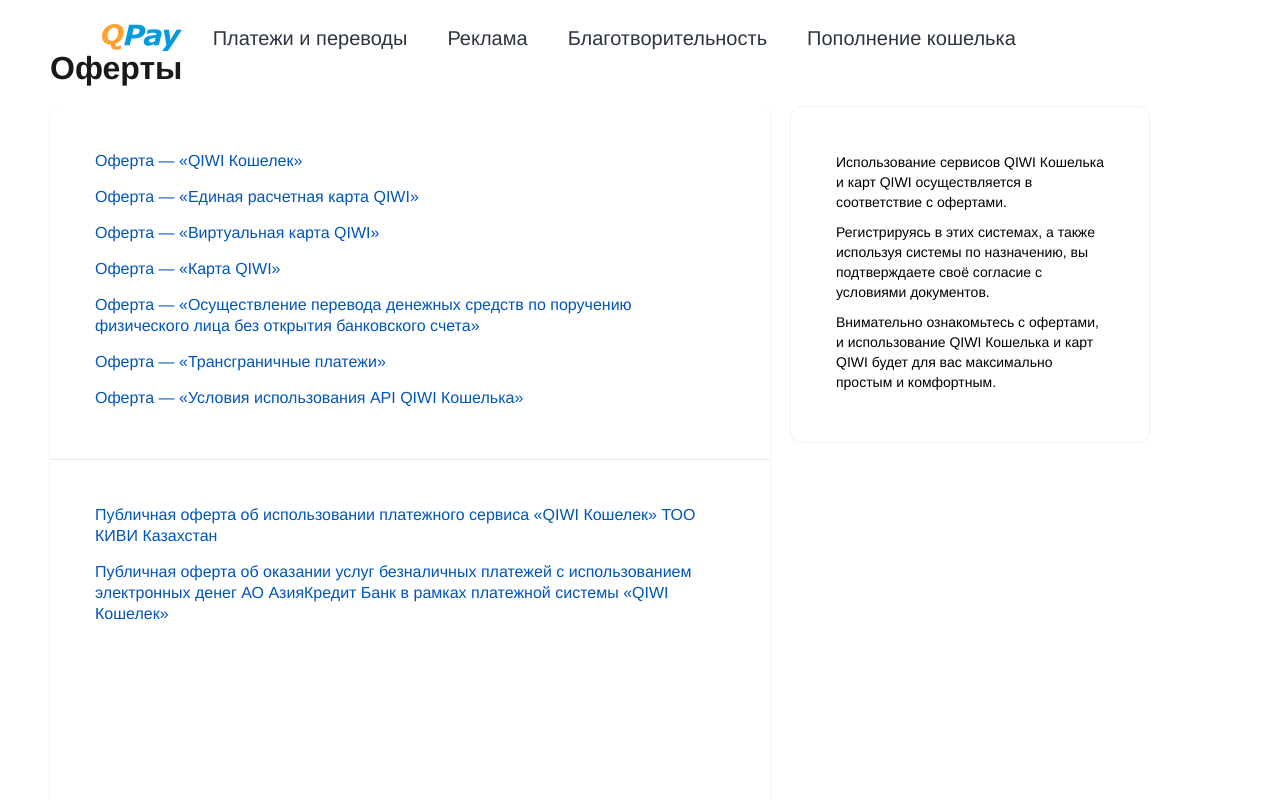
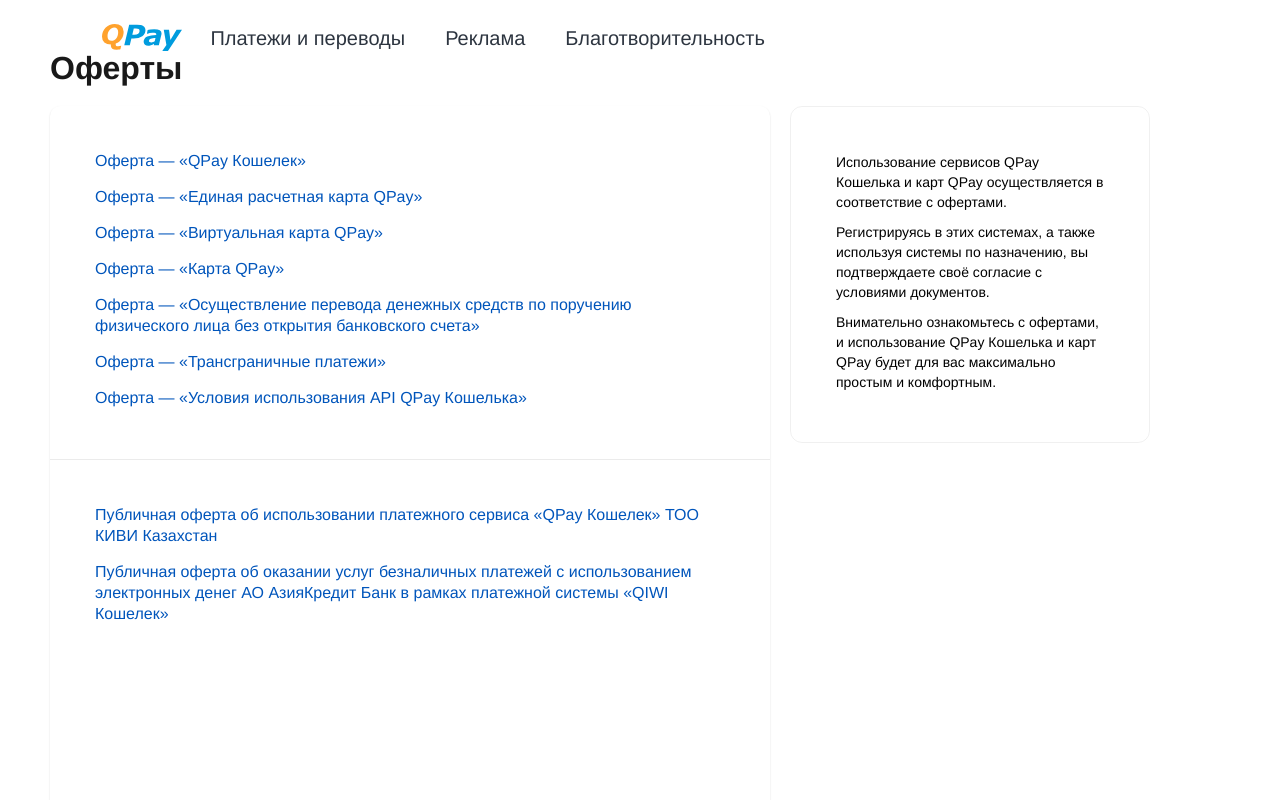
Before and after one commit to parvindavlatzoda/qpay.tj, a React app: page /offers in a window 1280 px wide. Shown: the top 800 px of the page. Built offline with nearby package versions, Linux system fonts and the light colour scheme.

Commit message:
стартовая страница делается

```diff
--- a/src/containers/Advertising.js
+++ b/src/containers/Advertising.js
@@ -14,7 +14,7 @@ export default class Advertising extends React.Component {
           style={{
             backgroundColor: "white",
             width: "73.33333333333333%",
-            margin: "10px .833333333333333%",
+            // margin: "10px .833333333333333%",
             // margin: "1em",
             padding: "1em"
           }}
--- a/src/containers/NavMenu.js
+++ b/src/containers/NavMenu.js
@@ -25,9 +25,9 @@ export default class NavMenu extends React.Component {
           <li>
             <Link to={"/charity"}>Благотворительность</Link>
           </li>
-          <li>
+          {/* <li>
             <Link to={"/"}>Пополнение кошелька</Link>
-          </li>
+          </li> */}
         </ul>
       </nav>
     );
--- a/src/containers/Offers.js
+++ b/src/containers/Offers.js
@@ -17,19 +17,13 @@ export default class Offers extends React.Component {
                     <div class="block-content-content-172">
                       <div class="section-self-230">
                         <div class="section-size3-233">
-                          <a
-                            class="link-self-11"
-                            href="//static.qiwi.com/ru/doc/oferta_lk.pdf"
-                          >
-                            Оферта — «QIWI Кошелек»
+                          <a class="link-self-11" href="#">
+                            Оферта — «QPay Кошелек»
                           </a>
                         </div>
                         <div class="section-size3-233">
-                          <a
-                            class="link-self-11"
-                            href="//static.qiwi.com/ru/doc/oferta_erk.pdf"
-                          >
-                            Оферта — «Единая расчетная карта QIWI»
+                          <a class="link-self-11" href="#">
+                            Оферта — «Единая расчетная карта QPay»
                           </a>
                         </div>
 
@@ -38,23 +32,17 @@ export default class Offers extends React.Component {
                             class="link-self-11"
                             href="//qiwi.com/page/file.action?id=300"
                           >
-                            Оферта — «Виртуальная карта QIWI»
+                            Оферта — «Виртуальная карта QPay»
                           </a>
                         </div>
                         <div class="section-size3-233">
-                          <a
-                            class="link-self-11"
-                            href="//qiwi.com/page/file.action?id=303"
-                          >
-                            Оферта — «Карта QIWI»
+                          <a class="link-self-11" href="#">
+                            Оферта — «Карта QPay»
                           </a>
                         </div>
 
                         <div class="section-size3-233">
-                          <a
-                            class="link-self-11"
-                            href="//qiwi.com/page/file.action?id=2022"
-                          >
+                          <a class="link-self-11" href="#">
                             Оферта — «Осуществление перевода денежных средств по
                             поручению физического лица без открытия банковского
                             счета»
@@ -62,20 +50,14 @@ export default class Offers extends React.Component {
                         </div>
 
                         <div class="section-size3-233">
-                          <a
-                            class="link-self-11"
-                            href="//qiwi.com/page/file.action?id=2019"
-                          >
+                          <a class="link-self-11" href="#">
                             Оферта — «Трансграничные платежи»
                           </a>
                         </div>
 
                         <div class="section-size3-233">
-                          <a
-                            class="link-self-11"
-                            href="//static.qiwi.com/ru/doc/oferta_api.pdf"
-                          >
-                            Оферта — «Условия использования API QIWI Кошелька»
+                          <a class="link-self-11" href="#">
+                            Оферта — «Условия использования API QPay Кошелька»
                           </a>
                         </div>
                       </div>
@@ -91,14 +73,11 @@ export default class Offers extends React.Component {
                             href="//static.qiwi.com/ru/doc/oferta-lk-kzt.pdf"
                           >
                             Публичная оферта об использовании платежного сервиса
-                            «QIWI Кошелек» ТОО КИВИ Казахстан
+                            «QPay Кошелек» ТОО КИВИ Казахстан
                           </a>
                         </div>
                         <div class="section-size3-233">
-                          <a
-                            class="link-self-11"
-                            href="//static.qiwi.com/ru/doc/oferta_akb_kzt.pdf"
-                          >
+                          <a class="link-self-11" href="#">
                             Публичная оферта об оказании услуг безналичных
                             платежей с использованием электронных денег АО
                             АзияКредит Банк в рамках платежной системы «QIWI
@@ -116,7 +95,7 @@ export default class Offers extends React.Component {
                 <div class="block-content-self-170">
                   <div class="block-content-content-172">
                     <p class="typo-self-180 typo-bold-198 typo-text-small-188">
-                      Использование сервисов QIWI Кошелька и карт QIWI
+                      Использование сервисов QPay Кошелька и карт QPay
                       осуществляется в соответствие с офертами.
                     </p>
                     <p class="typo-self-180 typo-bold-198 typo-text-small-188">
@@ -125,8 +104,8 @@ export default class Offers extends React.Component {
                       документов.
                     </p>
                     <p class="typo-self-180 typo-bold-198 typo-text-small-188">
-                      Внимательно ознакомьтесь с офертами, и использование QIWI
-                      Кошелька и карт QIWI будет для вас максимально простым и
+                      Внимательно ознакомьтесь с офертами, и использование QPay
+                      Кошелька и карт QPay будет для вас максимально простым и
                       комфортным.
                     </p>
                   </div>
--- a/src/styles/index.css
+++ b/src/styles/index.css
@@ -50,7 +50,7 @@ p {
   grid-template-columns: repeat(12, 1fr);
   /* background-color: #ffffff; */
   z-index: 2;
-  position: fixed;
+  position: absolute;
   background-color: rgba(0, 0, 0, 0);
 }
 
```
